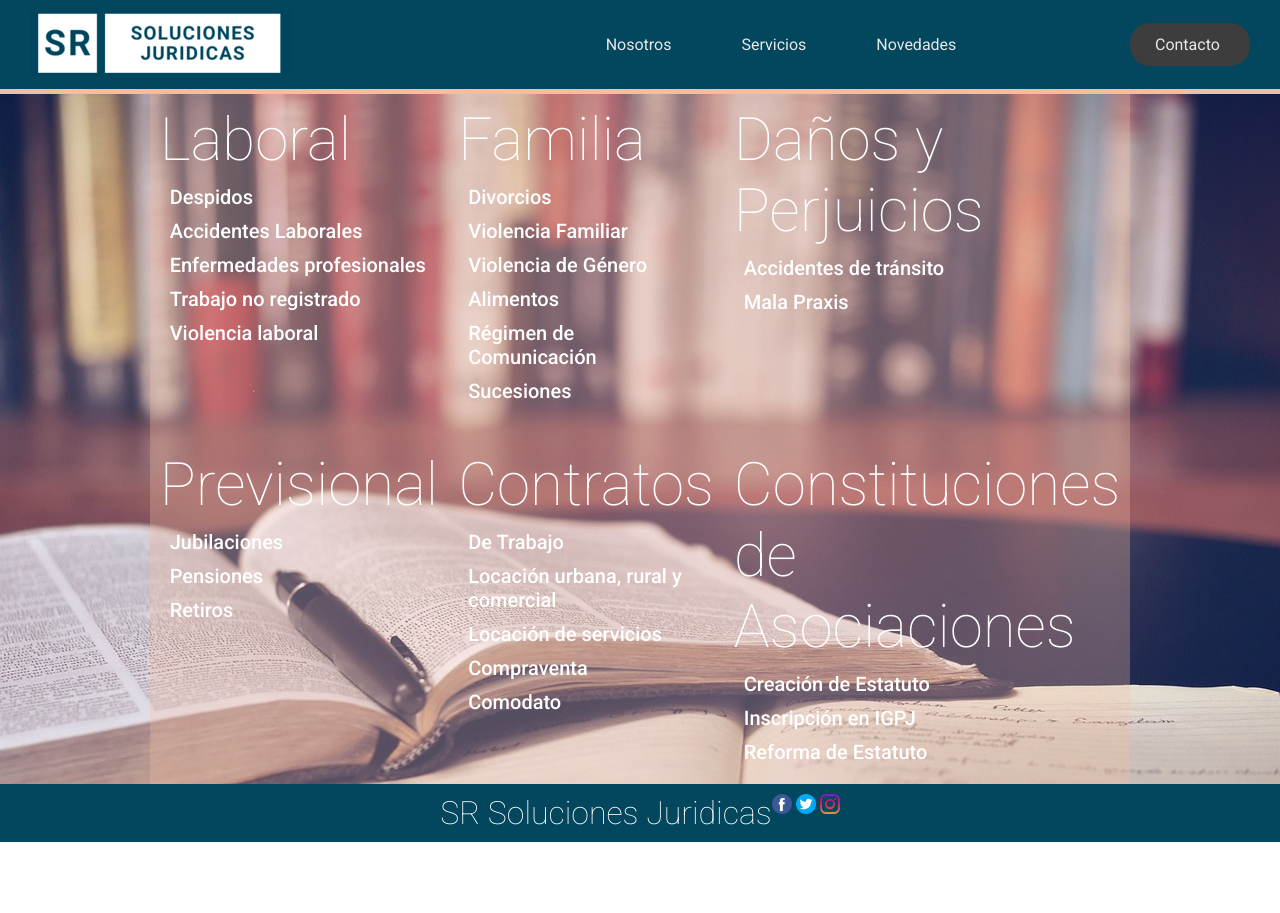
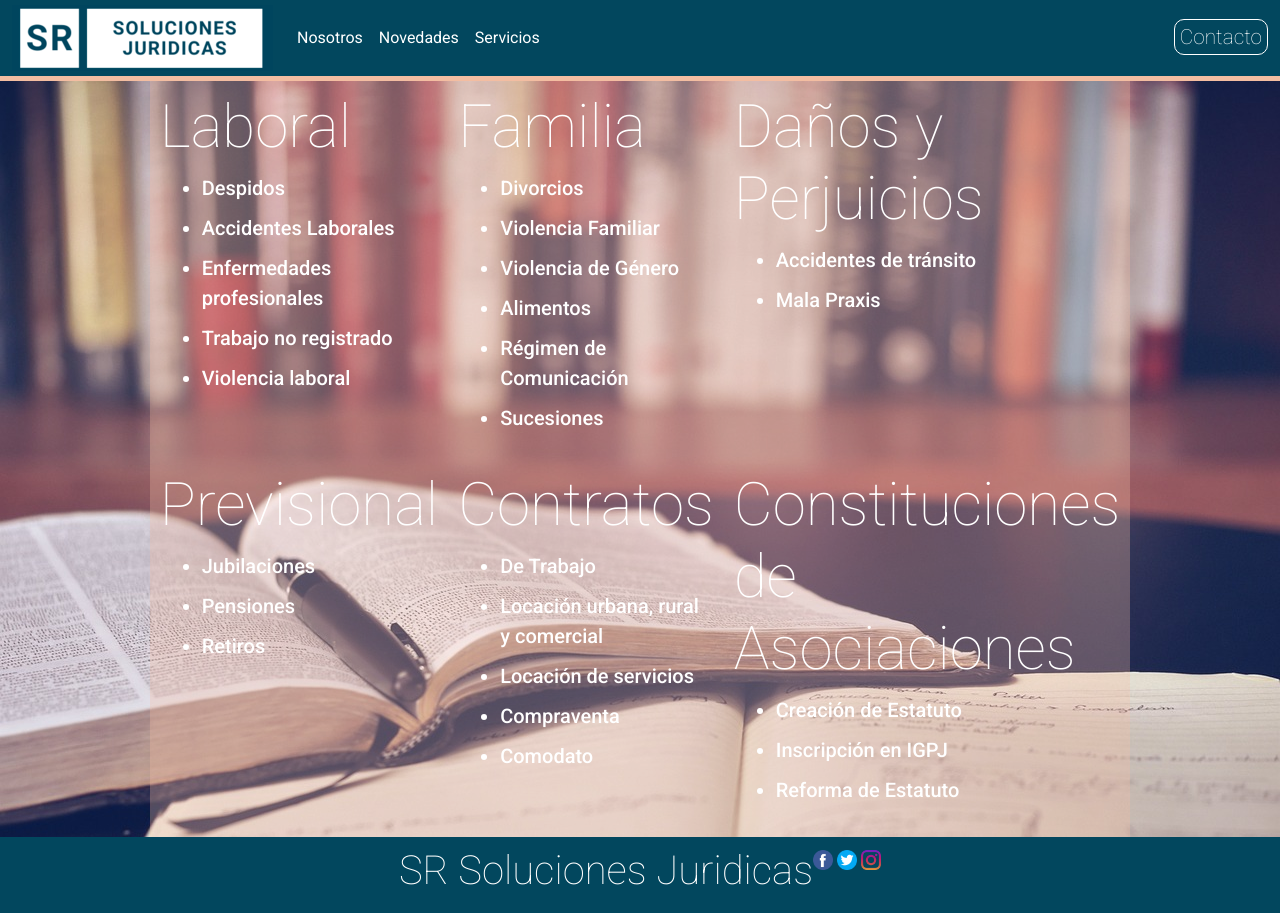
Before and after one commit to RodrigoPara/solucionesjurdicas, a plain HTML site: page pages/servicios.html in a window 1280 px wide. Before the commit the page ends 842 px from the top, so only its background shows below. Drawn offline with nearby package versions, Linux system fonts and the light colour scheme.

Commit message:
agregado 1 bootstrap

```diff
--- a/css/style.css
+++ b/css/style.css
@@ -8,59 +8,34 @@
     font-family: 'Roboto', sans-serif;
 }
 
-/* HEADER */
-.nav-bar{
-    background-color: #02475e;
-    display: grid;
-    grid-template-columns: repeat(8, 1fr);
-    align-items: center;
+/* HEADER -> Contiene Boostrap*/
+
+.navbar{
+    padding-top: 0px;
+    padding-bottom: 0px;
 }
 
-.logo{
-    margin-left: 30px;
+.container-fluid{
+    background-color: #02475e;
 }
 
-.nav-bar .menu{
-    grid-column: 4  / 7;
-    display: flex;
-}
-
-li{
-    list-style: none;
-    margin: 35px;
-}
-
-li a{
-    text-decoration: none;
-    color:#e8e8e8;
-    transition: 0.3s;
-}
-
-.nav-bar a:hover{
-    color: white;
-    font-size: 1.1em;
-}
-
-.contact{
-    grid-column: 8;
-    padding: 12px 25px;
-    background-color: #3d3d3d;
-    border-radius: 20px;
-    width: 120px;
-    margin-right: 30px;
+.navbar .container-fluid a{
+    color: #fff;
 }
 
 .contact .button-contact{
     text-decoration: none;
-    color:#e8e8e8;
-    transition: 0.3s;
+    font-size: 1.3rem;
+    border: 1px solid #fff;
+    border-radius: 10px;
+    padding: 5px 5px;
+    font-weight: lighter;
 }
 
-.nav-bar .contact:hover{
-    color: white;
-    font-size: large;
-
-}
+nav .navbar-nav li a{
+    color: white !important;
+    align-items: center;
+    }
 
 /* MAIN */
 
@@ -332,6 +307,7 @@ li a{
     font-size: 20px;
 }
 
+
 /* MEDIA QUERY */
 
 @media screen and (max-width: 768px) {
--- a/pages/servicios.html
+++ b/pages/servicios.html
@@ -4,23 +4,38 @@
     <meta charset="UTF-8">
     <meta http-equiv="X-UA-Compatible" content="IE=edge">
     <meta name="viewport" content="width=device-width, initial-scale=1.0">
-    <link rel="stylesheet" href="../css/style.css">
+    <link href="https://cdn.jsdelivr.net/npm/bootstrap@5.1.3/dist/css/bootstrap.min.css" rel="stylesheet" integrity="sha384-1BmE4kWBq78iYhFldvKuhfTAU6auU8tT94WrHftjDbrCEXSU1oBoqyl2QvZ6jIW3" crossorigin="anonymous">
+    <script src="https://cdn.jsdelivr.net/npm/bootstrap@5.1.3/dist/js/bootstrap.bundle.min.js" integrity="sha384-ka7Sk0Gln4gmtz2MlQnikT1wXgYsOg+OMhuP+IlRH9sENBO0LRn5q+8nbTov4+1p" crossorigin="anonymous"></script>
+    <link rel="stylesheet" href="/css/style.css">
     <title>Servicios - SR Soluciones Juridicas</title>
 </head>
 <body>
-    <header class="header">
-        <div class="nav-bar">
-            <a href="../index.html"><img src="../img/logov3.png" class="logo" alt="logo estudio"></a>
-            <ul class="menu">
-                <li><a href="../pages/nosotros.html">Nosotros</a></li>
-                <li><a href="#services-area">Servicios</a></li>
-                <li><a href="../pages/novedades.html">Novedades</a></li>
-            </ul>
-                <div class="contact">
-                <a href="/index.html#contact-form" class="button-contact">Contacto</a>
+    <header>
+        <nav class="navbar navbar-expand-lg navbar-light bg-light">
+          <div class="container-fluid">
+            <a class="navbar-brand" href="../index.html"><img src="/img/logov3.png" alt=""></a>
+            <button class="navbar-toggler" type="button" data-bs-toggle="collapse" data-bs-target="#navbarSupportedContent" aria-controls="navbarSupportedContent" aria-expanded="false" aria-label="Toggle navigation">
+              <span class="navbar-toggler-icon"></span>
+            </button>
+            <div class="collapse navbar-collapse" id="navbarSupportedContent">
+              <ul class="navbar-nav me-auto mb-2 mb-lg-0">
+                <li class="nav-item">
+                  <a class="nav-link active" aria-current="page" href="/pages/novedades.html">Nosotros</a>
+                </li>
+                <li class="nav-item">
+                  <a class="nav-link" href="#novedades">Novedades</a>
+                </li>
+                <li class="nav-item">
+                  <a class="nav-link" href="#services-area">Servicios</a>
+                </li>
+              </ul>
+              <div class="contact">
+                <a href="../index.html#contact-form" class="button-contact">Contacto</a>
+              </div>
             </div>
-        </div>
-    </header>
+          </div>
+        </nav>
+      </header>
     <main class="main-servicios">
         <div class="banner1-servicios">
             <div class="services-area-laboral">
```
Also changed, not shown: index.html (+27 -11 lines), pages/nosotros.html (+27 -12 lines), pages/novedades.html (+27 -12 lines), 1 other file.
